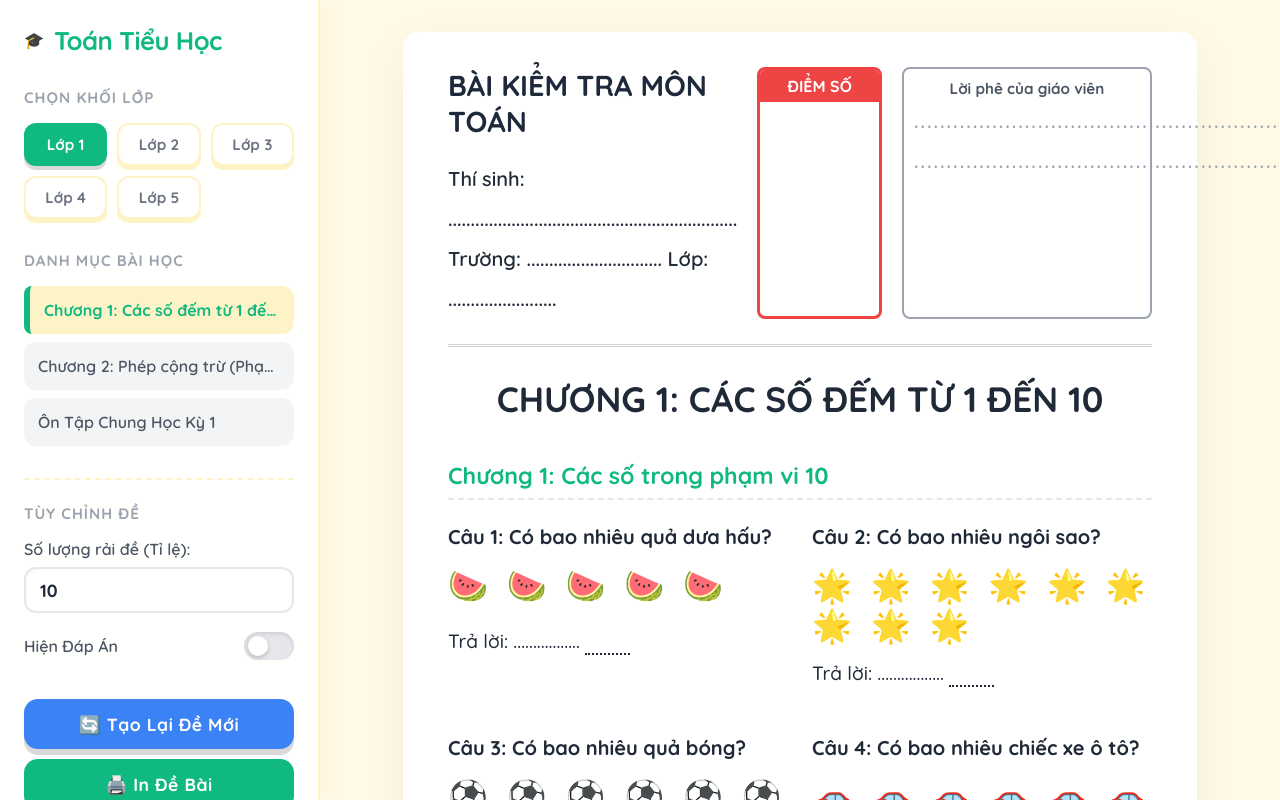
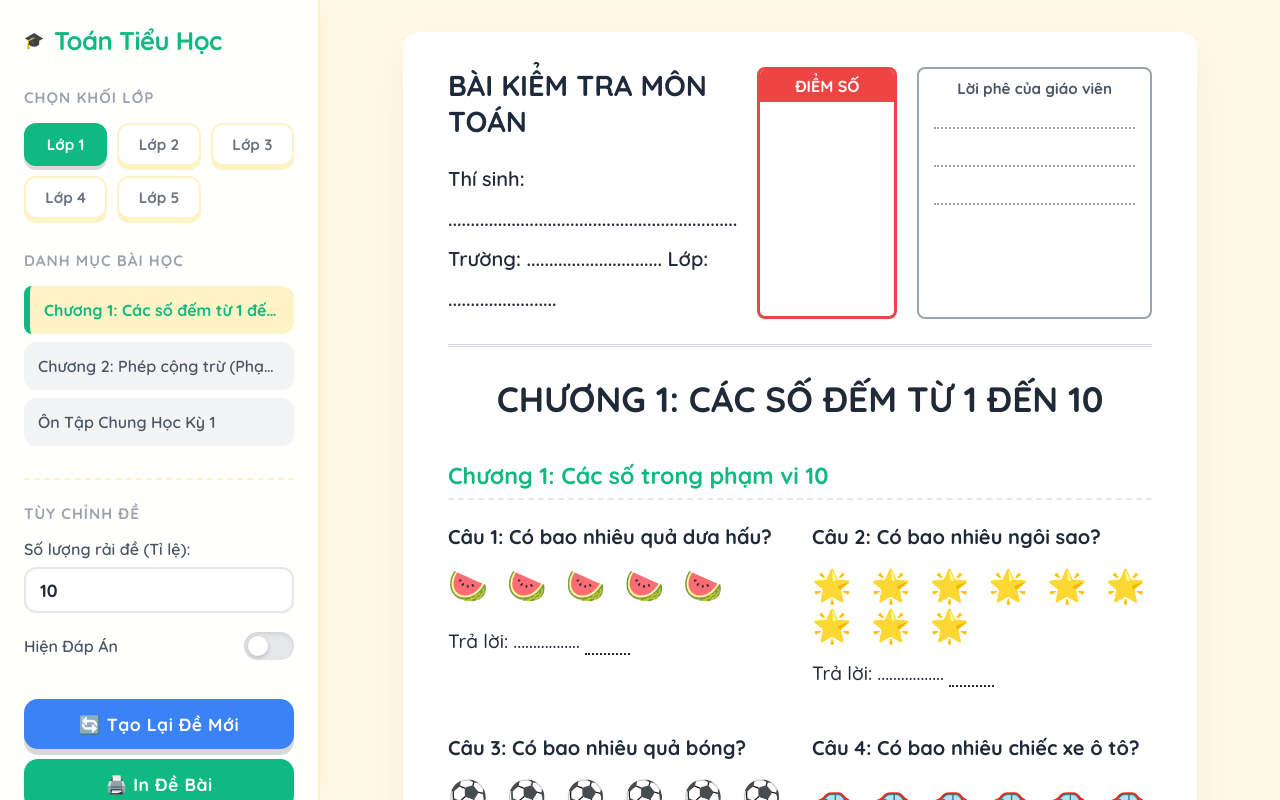
Before and after one commit to tienhienlinh131018-blip/toan-tieu-hoc, a plain HTML site: page index.html in a window 1280 px wide. Drawn offline with Linux system fonts and the light colour scheme.

Commit message:
UI Fix: Prevent dotted lines overflowing in teacher feedback box

```diff
--- a/css/style.css
+++ b/css/style.css
@@ -62,13 +62,13 @@ input:checked + .slider:before { transform: translateX(22px); }
 
 /* New Academic Headers */
 .paper-header { display: flex; justify-content: space-between; gap: 20px; border-bottom: 3px double #D1D5DB; padding-bottom: 25px; margin-bottom: 30px; font-weight: 600; }
-.ph-school-info { flex: 1; display: flex; flex-direction: column; }
+.ph-school-info { flex: 2; display: flex; flex-direction: column; }
 .ph-score-box { width: 140px; border: 3px solid #EF4444; border-radius: 8px; display: flex; flex-direction: column; text-align: center; overflow: hidden; }
 .ph-score-box .box-label { background: #EF4444; color: white; padding: 6px 0; font-weight: 800; font-size: 1rem; text-transform: uppercase; }
 .ph-score-box .box-content { flex: 1; min-height: 80px; }
-.ph-teacher-feedback { width: 250px; border: 2px solid #9CA3AF; border-radius: 8px; padding: 10px; display: flex; flex-direction: column; }
-.ph-teacher-feedback .box-label { text-align: center; font-weight: 700; font-size: 0.95rem; color: #4B5563; margin-bottom: 10px; }
-.ph-teacher-feedback .box-line { margin-bottom: 15px; color: #9CA3AF; letter-spacing: 2px; }
+.ph-teacher-feedback { flex: 1.5; border: 2px solid #9CA3AF; border-radius: 8px; padding: 10px 15px; display: flex; flex-direction: column; }
+.ph-teacher-feedback .box-label { text-align: center; font-weight: 700; font-size: 0.95rem; color: #4B5563; margin-bottom: 15px; }
+.ph-teacher-feedback .box-line { margin-bottom: 22px; border-bottom: 2px dotted #9CA3AF; height: 1rem; width: 100%; }
 
 .paper-title { text-align: center; font-size: 2.2rem; margin-bottom: 2rem; font-weight: 800; text-transform: uppercase; color: var(--text-main); }
 .welcome-screen { text-align: center; margin-top: 100px; color: #9CA3AF; }
--- a/index.html
+++ b/index.html
@@ -69,8 +69,9 @@
                     </div>
                     <div class="ph-teacher-feedback">
                         <div class="box-label">Lời phê của giáo viên</div>
-                        <div class="box-line">...........................................................................................</div>
-                        <div class="box-line">...........................................................................................</div>
+                        <div class="box-line"></div>
+                        <div class="box-line"></div>
+                        <div class="box-line"></div>
                     </div>
                 </div>
 
```
